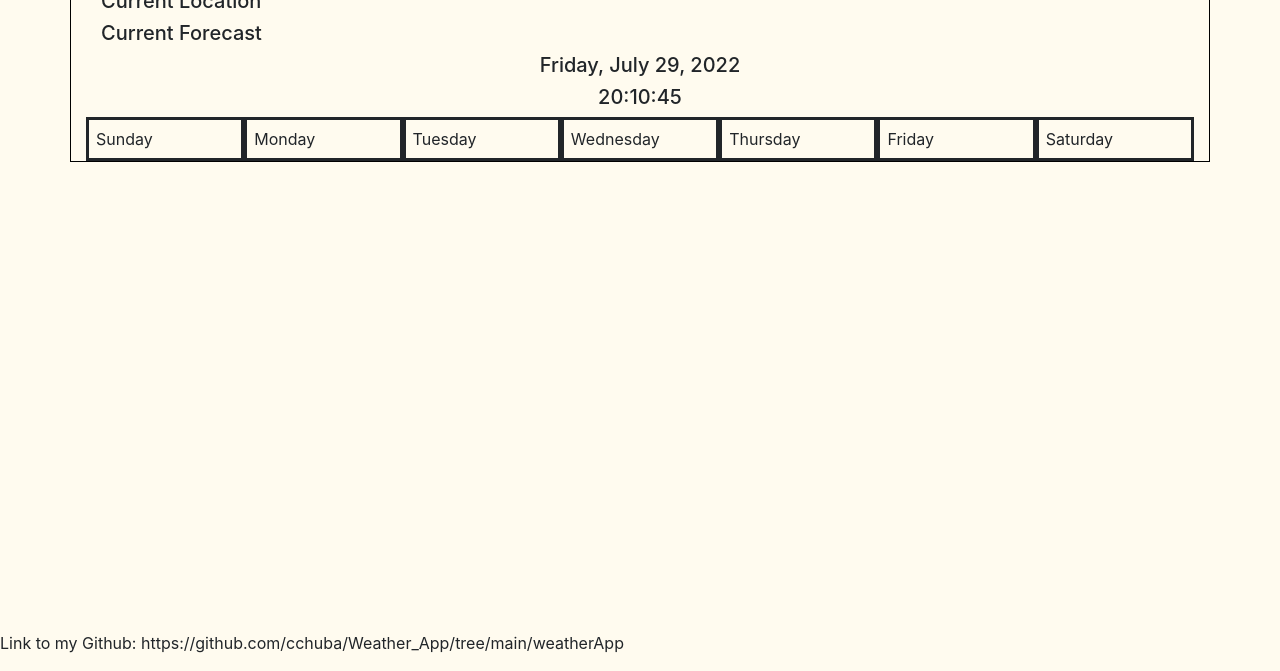
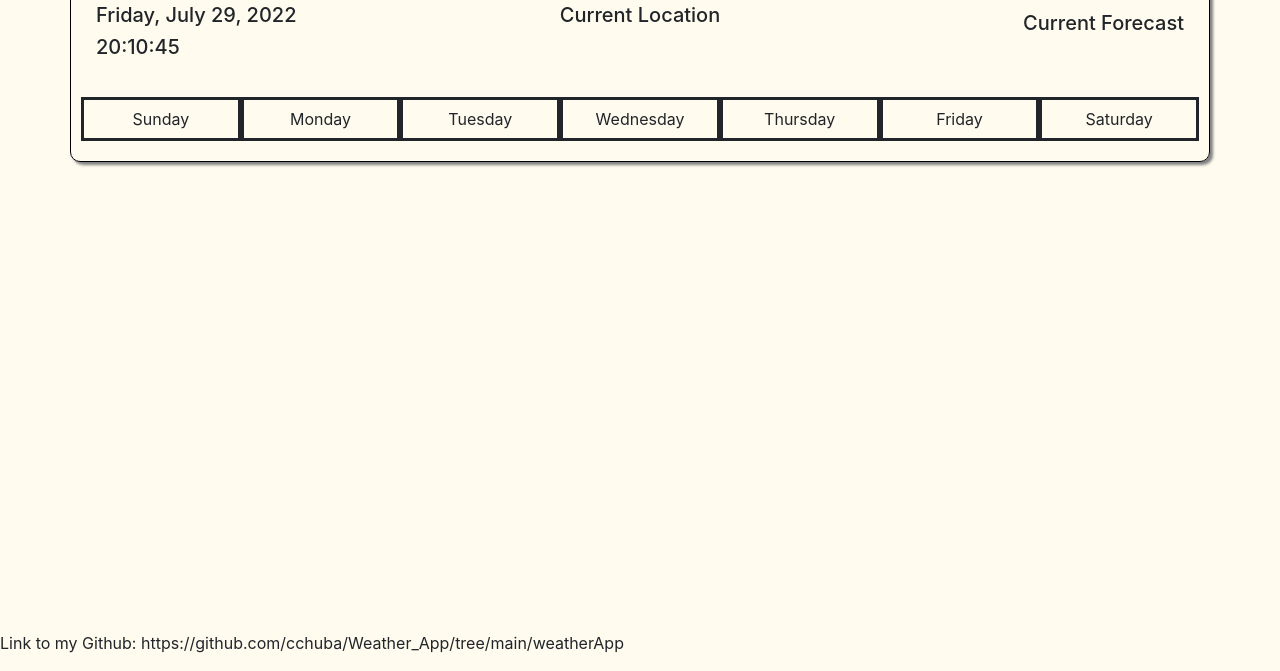
Before and after one commit to cchuba/Weather_App, a website built with Parcel: page weatherApp/index.html in a window 1280 px wide. Shown: the part 129-800 px from the top of the page. Built offline with nearby package versions, Linux system fonts and the light colour scheme.

Commit message:
Redoing the css on the different elements

```diff
--- a/weatherApp/src/styles.css
+++ b/weatherApp/src/styles.css
@@ -2,19 +2,28 @@ body {
   background-color: rgb(255, 251, 239);
 }
 
-.currentForecast {
-
+.currentForecast{
+text-align: right;
+position:relative;
+top: 0.5em;
 }
 
 
 .currentLocation {
-
+  text-align: center;
+  position: relative;
+  top: 1.7em;
 }
 
 .mainApp {
   position: relative;
   margin: 0 auto;
   border: solid 1px #000 ;
+  border-radius: 10px;
+  padding: 10px 10px 20px 10px;
+  text-align: center;
+  box-shadow: 3px 3px 3px gray;
+
 }
 
 .col {
@@ -44,6 +53,9 @@ img {
 
 .search {
  margin: 0 auto;
+ position: absolute;
+ top: 0.5em;
+ left: 30em;
 }
 
 .searchSubmit {
@@ -68,5 +80,7 @@ img {
 }
 
 .date, .time{
-  text-align: center;
+  text-align: left;
+  position: relative;
+  top: -1.5em;
 }
```
